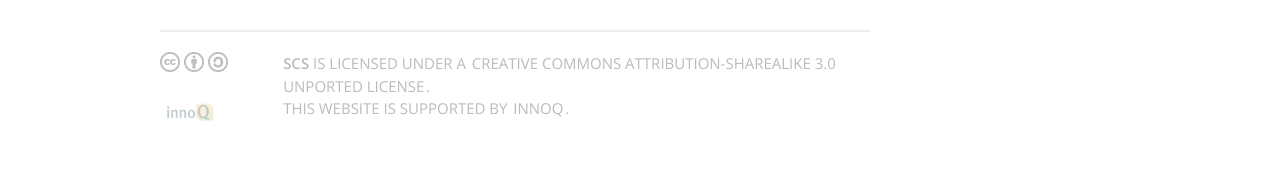
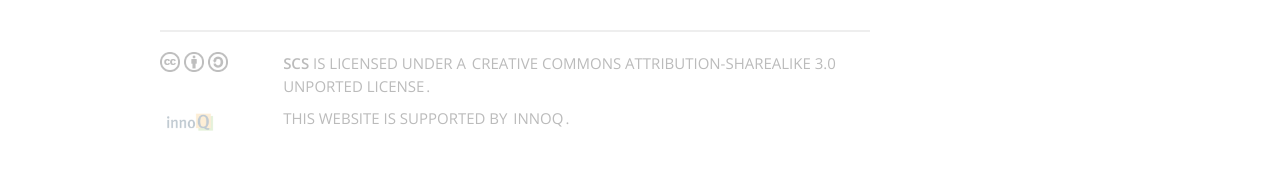
Before and after one commit to innoq/SCS, a Jekyll site: the page built from index.html, in a window 1280 px wide. Shown: the part 2030-2220 px from the top of the page. Built offline with Jekyll 4.4.1, drawn with Linux system fonts in a browser that asks for light colours.

Commit message:
increase .row margin

```diff
--- a/css/scs.css
+++ b/css/scs.css
@@ -642,6 +642,13 @@ footer {
   background-color: transparent;
 }
 
+.row {
+  margin-bottom: 1rem;
+}
+
+.row:last-of-type {
+  margin-bottom: 0;
+}
 
 /* Media Queries
 –––––––––––––––––––––––––––––––––––––––––––––––––– */
```
